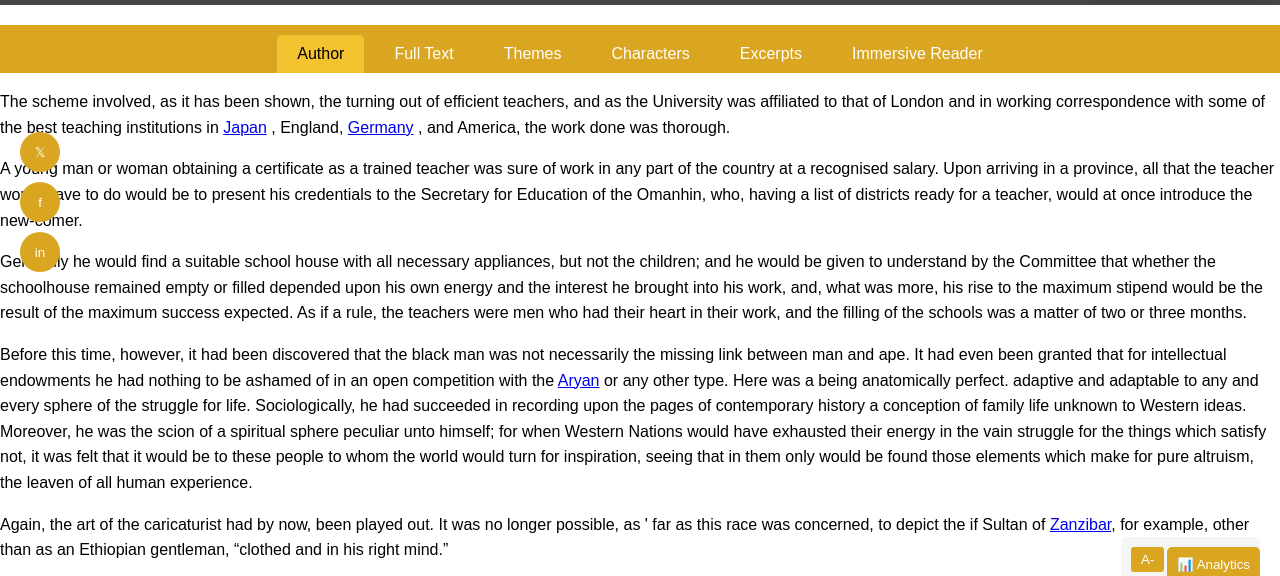
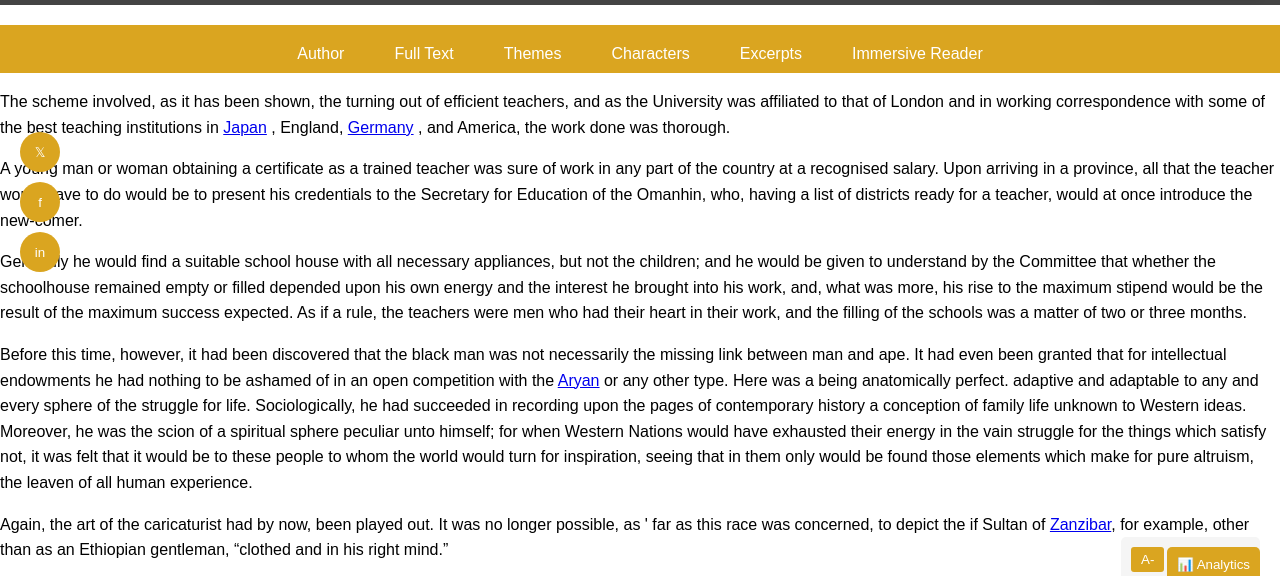
Before and after one commit to akuaagyeiwaa/The-Gold-Coast-Novels, a website built with webpack: page ethiopia_unbound.html in a window 1280 px wide. Shown: the part 198-774 px from the top of the page. Built offline with nearby package versions, Linux system fonts and the light colour scheme.

Commit message:
commit changes to text

```diff
--- a/ethiopia_unbound.html
+++ b/ethiopia_unbound.html
@@ -407,7 +407,7 @@
 
         <div class="tab-container">
             <div class="tabs">
-                <button class="tab-button active" onclick="openTab(event, 'author')"> Author</button>
+                <button class="tab-button" onclick="openTab(event, 'author')"> Author</button>
                 <button class="tab-button" onclick="openTab(event, 'fulltext')">Full Text</button>
                 <button class="tab-button" onclick="openTab(event, 'themes')">Themes</button>
                 <button class="tab-button" onclick="openTab(event, 'characters')">Characters</button>
```
